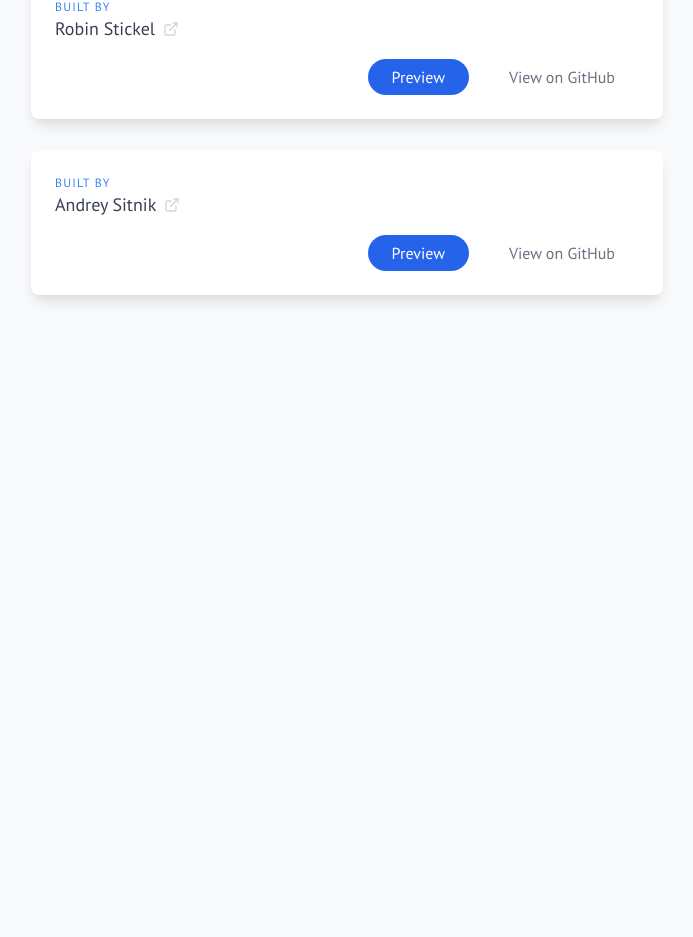
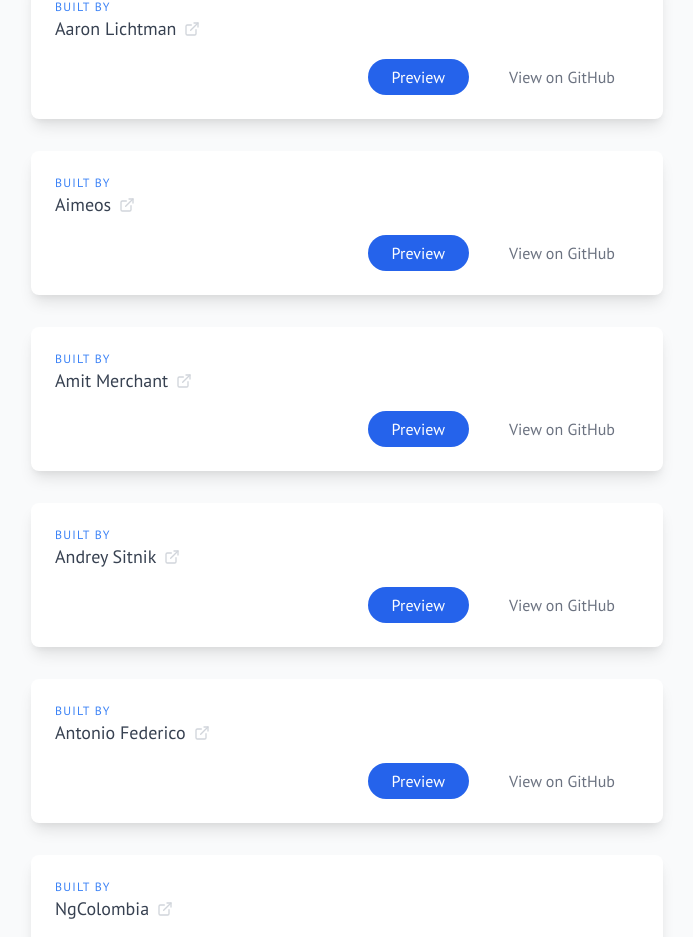
Before and after one commit to twanmulder/github-readme-templates, a React (Create React App) app: page / in a window 1280 px wide. Shown: the part 353-1290 px from the top of the page, without its empty margins (293-986 px from the left). Before the commit the page ends 800 px from the top, so only its background shows below. Built offline with nearby package versions, Linux system fonts and the light colour scheme; what @tailwindcss/typography would draw is missing.

Commit message:
add a few readmes and sorting to readmes

```diff
--- a/src/App.js
+++ b/src/App.js
@@ -48,7 +48,9 @@
           <div className="container px-5 pb-24 mx-auto">
             <div className="flex flex-wrap -m-4">
               {readmes.length
-                ? readmes.map((readme) => {
+                ? readmes
+                    .sort((a, b) => (a.owner > b.owner ? 1 : b.owner > a.owner ? -1 : 0))
+                    .map((readme) => {
                       return (
                         <article
                           key={readme.APIurl}
--- a/src/data/readmes.js
+++ b/src/data/readmes.js
@@ -1,4 +1,22 @@
 const READMES = [
+  {
+    owner: "Andrey Sitnik",
+    ownerLink: "https://github.com/ai",
+    githubLink: "https://github.com/ai/size-limit",
+    APIurl: "https://api.github.com/repos/ai/size-limit/readme",
+  },
+  {
+    owner: "Aimeos",
+    ownerLink: "https://github.com/aimeos",
+    githubLink: "https://github.com/aimeos/aimeos-typo3",
+    APIurl: "https://api.github.com/repos/aimeos/aimeos-typo3/readme",
+  },
+  {
+    owner: "Aaron Lichtman",
+    ownerLink: "https://github.com/alichtman",
+    githubLink: "https://github.com/alichtman/stronghold",
+    APIurl: "https://api.github.com/repos/alichtman/stronghold/readme",
+  },
   {
     owner: "Robin Stickel",
     ownerLink: "https://github.com/robinstickel",
@@ -6,10 +24,22 @@
     APIurl: "https://api.github.com/repos/me-and-company/readme-template/readme",
   },
   {
-    owner: "Andrey Sitnik",
-    ownerLink: "https://github.com/ai",
-    githubLink: "https://github.com/ai/size-limit",
-    APIurl: "https://api.github.com/repos/ai/size-limit/readme",
+    owner: "Amit Merchant",
+    ownerLink: "https://github.com/amitmerchant1990",
+    githubLink: "https://github.com/amitmerchant1990/electron-markdownify",
+    APIurl: "https://api.github.com/repos/amitmerchant1990/electron-markdownify/readme",
+  },
+  {
+    owner: "Antonio Federico",
+    ownerLink: "https://github.com/anfederico",
+    githubLink: "https://github.com/anfederico/Clairvoyant",
+    APIurl: "https://api.github.com/repos/anfederico/Clairvoyant/readme",
+  },
+  {
+    owner: "NgColombia",
+    ownerLink: "https://github.com/ngcolombia",
+    githubLink: "https://github.com/ngcolombia/medellin",
+    APIurl: "https://api.github.com/repos/ngcolombia/medellin/readme",
   },
 ];
 
```
Lines whose indentation alone changed are shown as unchanged.
